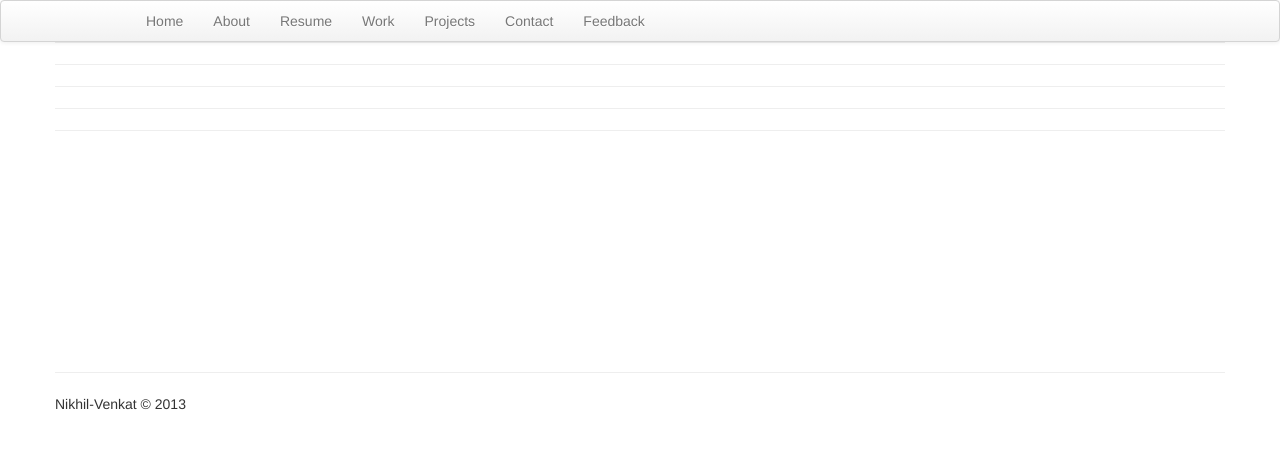
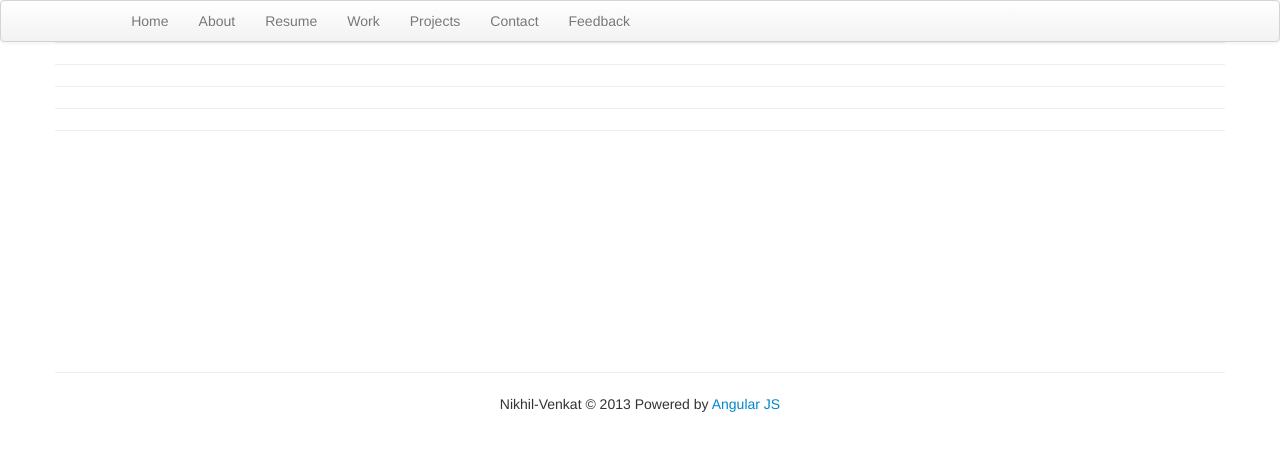
Before and after one commit to nikhil-venkat/nikhil-venkat.github.com, a plain HTML site: page index.html in a window 1280 px wide. Drawn offline with nearby package versions, Linux system fonts and the light colour scheme.

Commit message:
Adding small tweeks

```diff
--- a/index.html
+++ b/index.html
@@ -72,7 +72,10 @@
         <hr>
 
         <div class="footer">
-          <p>Nikhil-Venkat &copy; 2013</p>
+            <p>
+            Nikhil-Venkat &copy; 2013
+            Powered by <a href="http://angularjs.org/" target="_blank">Angular JS </a>
+           </p>
         </div>
 
   </div><!--end container-->
--- a/sass/app.scss
+++ b/sass/app.scss
@@ -48,7 +48,8 @@
 		}
 	}
 	.navbar-inner{
-		padding-left:130px;
+		padding-right:0px;
+		padding-left:9%;
 	}
 }
 
@@ -75,3 +76,9 @@
 	display:block;
 	//min-height:620px;
 }
+
+.footer{
+	p{
+		text-align:center;
+	}
+}
```
Also changed, not shown: pages/home.html (+1 -1 lines), pages/resume.html (+1 -1 lines), stylesheets/app.css, 1 other file.
